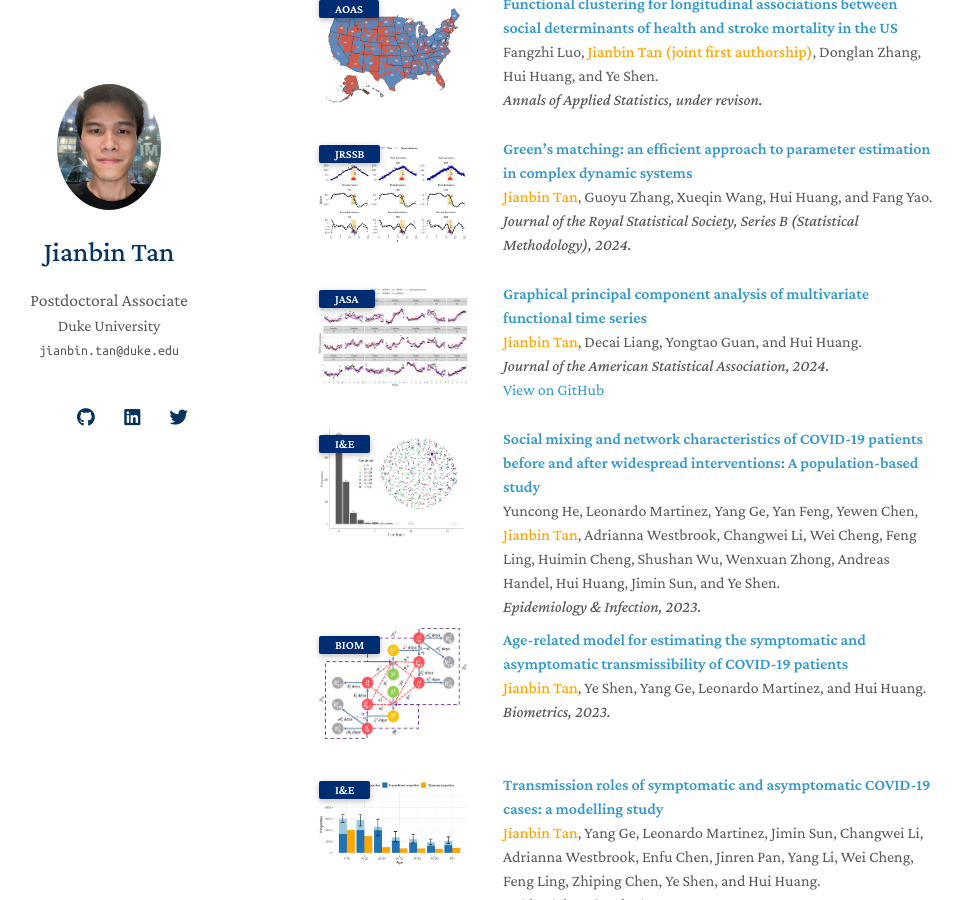
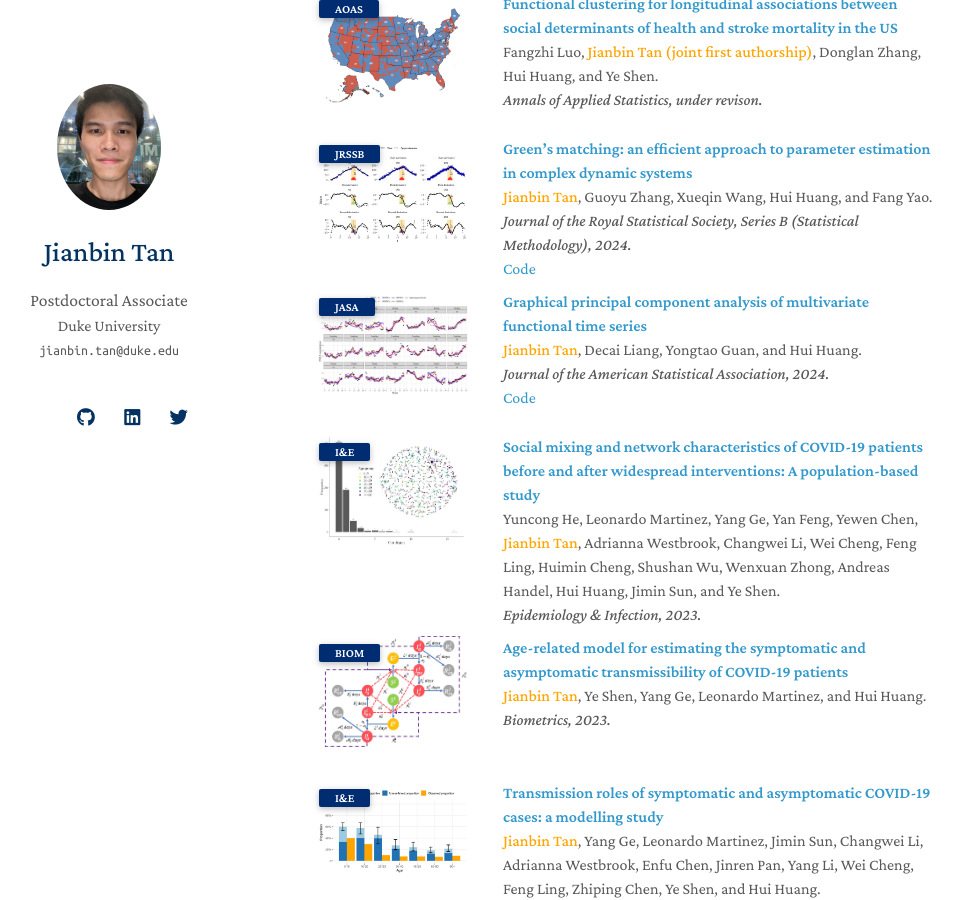
Before and after one commit to Tan-jianbin/Tan-jianbin.github.io, a Jekyll site: the page built from index.md, in a window 1280 px wide and 900 px high, scrolled down 441 px. Shown: the whole window, without its empty margins (167-1130 px from the left). Built offline with Jekyll 4.4.1, drawn with Linux system fonts in a browser that asks for light colours; nearby versions of some CDN libraries; a style sheet for code colours, icons or effects is not loaded; our own code applies the rules of GitHub Pages for plain Markdown files.

Commit message:
Update publications.md

```diff
--- a/_includes/publications.md
+++ b/_includes/publications.md
@@ -46,6 +46,10 @@
     <div class="title"><a href="https://doi.org/10.1093/jrsssb/qkae031">Green’s matching: an efficient approach to parameter estimation in complex dynamic systems</a></div>
     <div class="author"> <strong><span style="color: orange;">Jianbin Tan</span></strong>, Guoyu Zhang, Xueqin Wang, Hui Huang, and Fang Yao.</div>
     <div class="periodical"><em> Journal of the Royal Statistical Society, Series B (Statistical Methodology), 2024.</em></div>
+    <!-- Code -->
+    <div class="github-link">
+      <a href="https://github.com/Tan-jianbin/Statistical-Inference-in-General-order-Dynamic-Systems"> Code </a>
+    </div>
   </div>
 </div>
 </li>
@@ -64,7 +68,7 @@
     <div class="periodical"><em> Journal of the American Statistical Association, 2024.</em></div>
     <!-- Code -->
     <div class="github-link">
-      <a href="https://github.com/Jianbin-Tan/GFPCA">View on GitHub</a>
+      <a href="https://github.com/Jianbin-Tan/GFPCA"> Code </a>
     </div>
   </div>
 </div>
```
